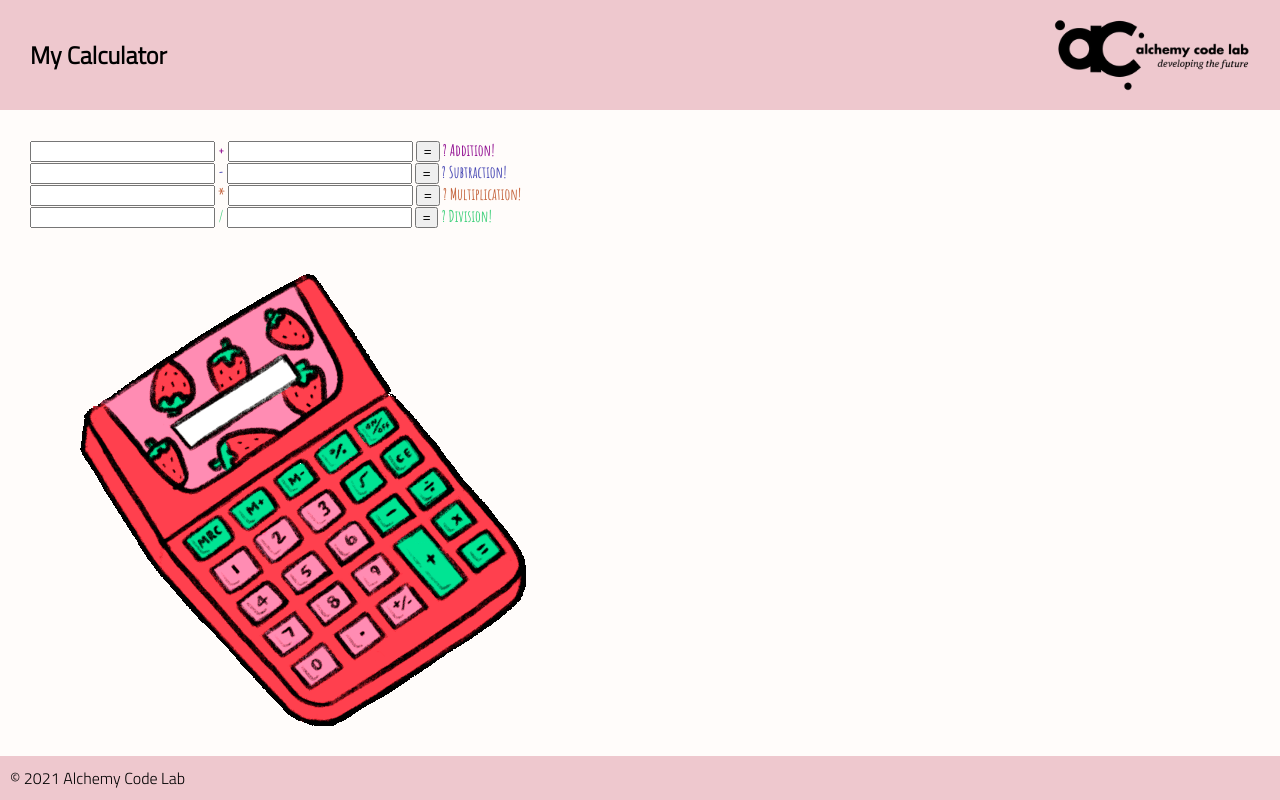
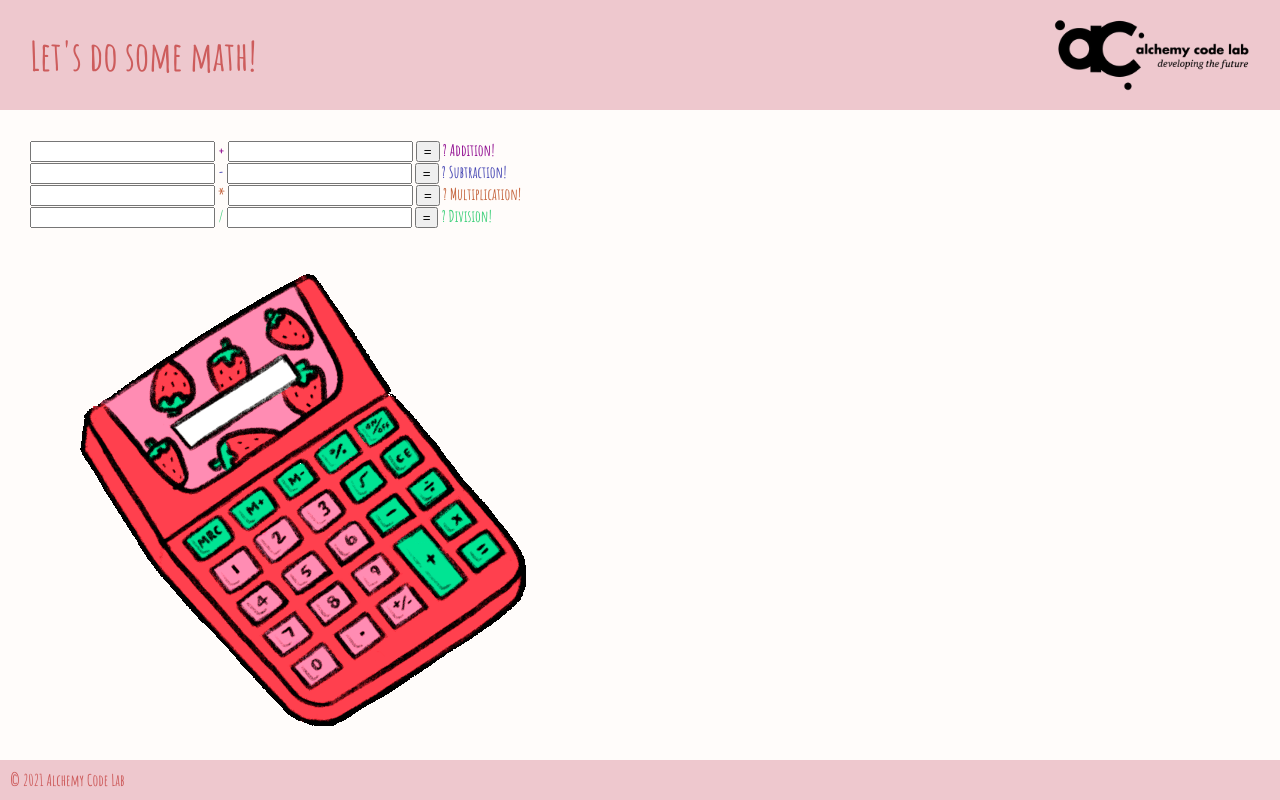
Before and after one commit to VioletKatrinStewart/lab-04, a plain HTML site: page index.html in a window 1280 px wide. Drawn offline with Linux system fonts and the light colour scheme.

Commit message:
fixed more style stuff

```diff
--- a/index.html
+++ b/index.html
@@ -16,7 +16,7 @@
 
 <body>
     <header>
-        <h1>My Calculator</h1>
+        <h1>Let's do some math!</h1>
         <img src="assets/big-logo.png" />
     </header>
 
--- a/styles/styles.css
+++ b/styles/styles.css
@@ -12,6 +12,7 @@ main {
     grid-auto-rows: min-content;
     padding: 30px;
     font-family: 'Amatic SC', cursive;
+    font-weight: bold;
 
 }
 
@@ -30,13 +31,17 @@ header img {
 }
 
 h1 {
-    font-size: 1.5rem;
+    font-size: 2.5rem;
     font-weight: bold;
+    color:indianred;
+    font-family: 'Amatic SC', cursive;
 }
 
 footer {
     background-color: rgb(238, 200, 206);
     padding: 10px;
+    font-family: 'Amatic SC', cursive;
+    color: indianred;
 }
 
 #add {
```
